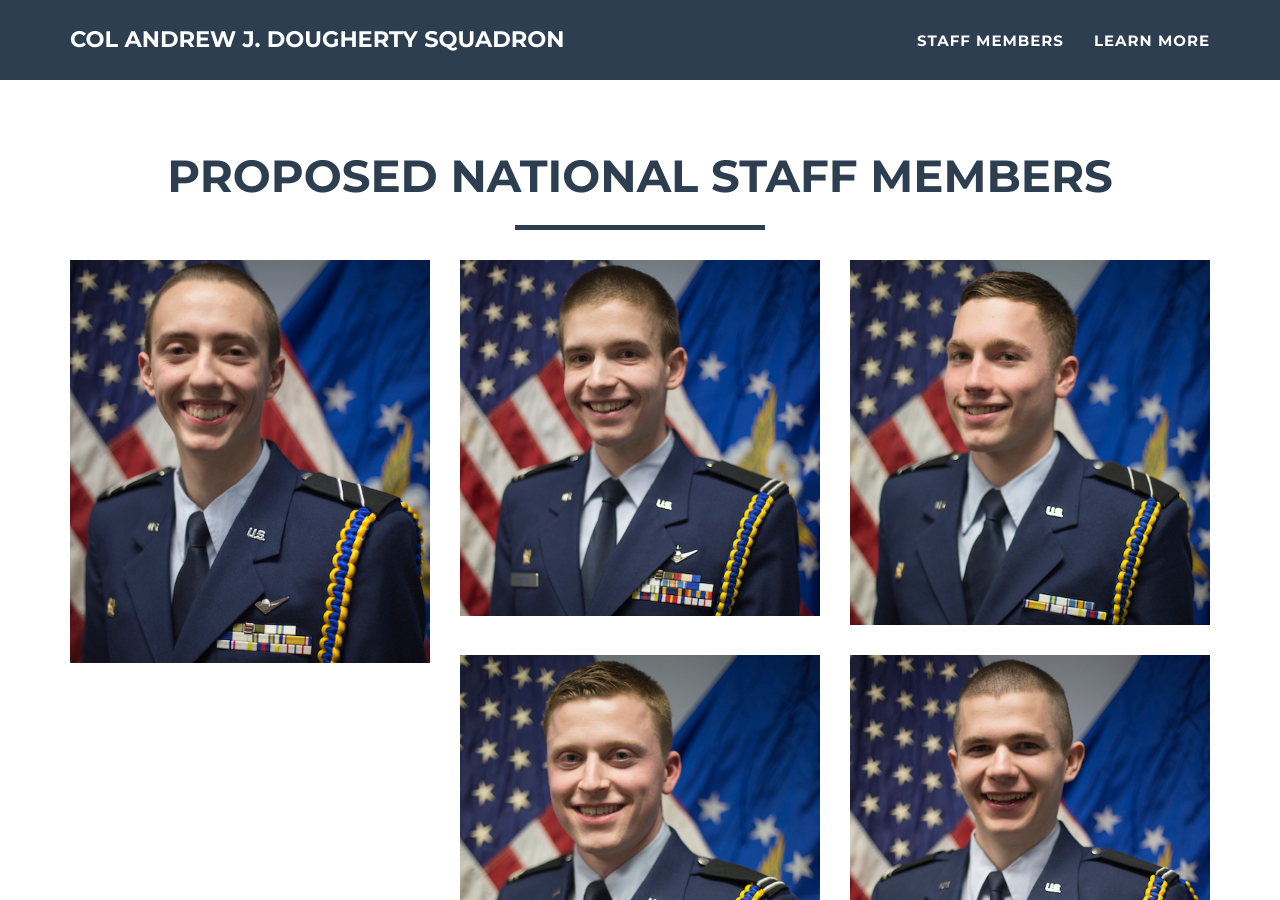
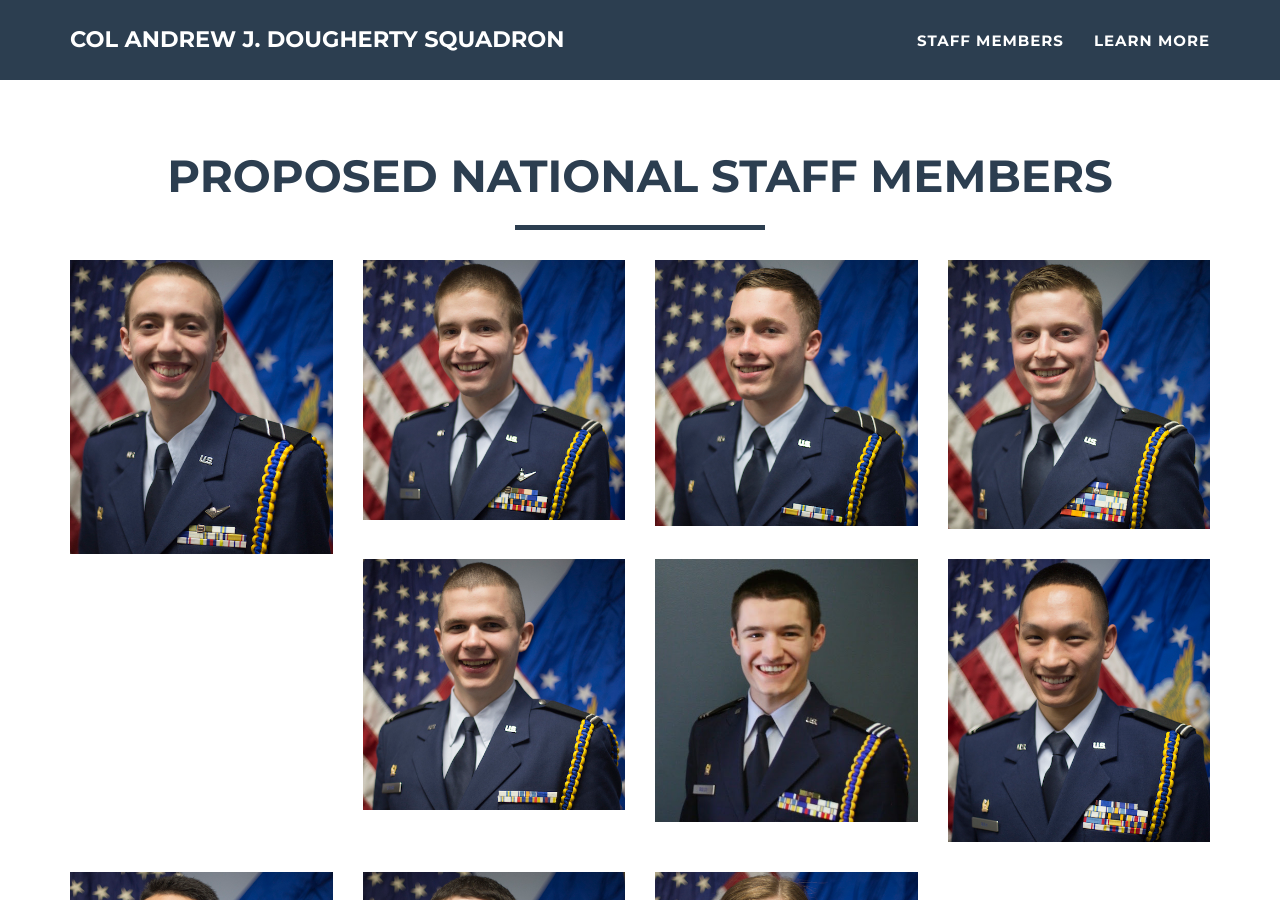
Before and after one commit to cralor/dougherty, a Jekyll site: the page built from index.html, in a window 1280 px wide and 900 px high, scrolled down 1237 px. Built offline with Jekyll 4.4.1, drawn with Linux system fonts in a browser that asks for light colours.

Commit message:
modal layout testing

```diff
--- a/_includes/portfolio_grid.html
+++ b/_includes/portfolio_grid.html
@@ -10,7 +10,7 @@
             </div>
             <div class="row">
                 {% for post in site.posts %}
-                    <div class="col-sm-4 portfolio-item">
+                    <div class="col-sm-3 portfolio-item">
                         <a href="#portfolioModal-{{ post.modal-id }}" class="portfolio-link" data-toggle="modal">
                             <div class="caption">
                                 <div class="caption-content">
```
